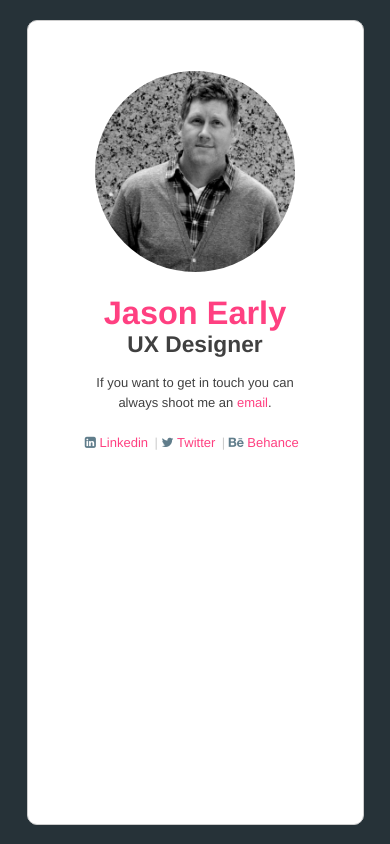
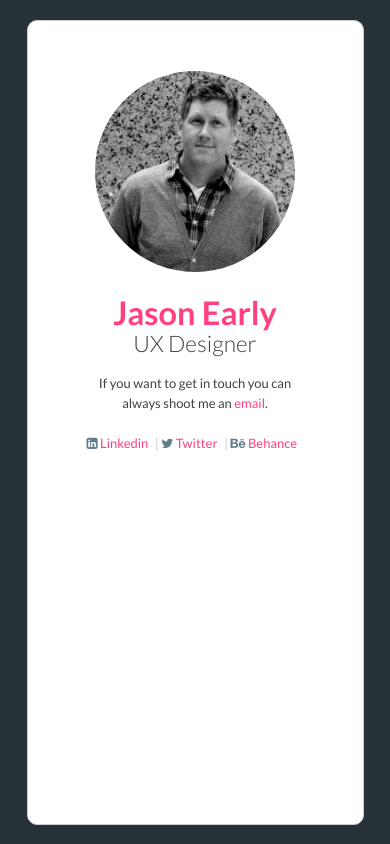
Before and after one commit to code-for-coffee/UXDI_home-card, a plain HTML site: page index.html in a window 390 px wide. Drawn offline with Linux system fonts and the light colour scheme.

Commit message:
code cleanup / refactor

```diff
--- a/css/master.css
+++ b/css/master.css
@@ -15,7 +15,8 @@ html {
 body {
 	color: #424242;
 	color: rgba(0, 0, 0, .75);
-	font: 13px/20px "Helvetica Neue", Arial, sans-serif;
+	font: 13px/20px "Lato","Helvetica Neue", Arial, sans-serif;
+	font-weight: 400;
 	text-shadow: #fff 0 1px 0;
 	position: absolute;
 	top: 50%;
@@ -35,7 +36,7 @@ body {
 	-webkit-animation-timing-function: ease-in;
 }
 
-h1 {
+.profile {
 	position: absolute;
 	top: 49px;
 	left: 49px;
@@ -43,28 +44,24 @@ h1 {
 	height: 201px;
 	background: url(../img/profile.jpg) no-repeat 0 0;
 	background-size: contain;
-	text-indent: 250px;
-	overflow: hidden;
-	white-space: nowrap;
 	border-radius: 100px;
 	-webkit-border-radius: 100px;
 	-moz-border-radius: 100px;
 }
 
+h1 {
+	font-size: 2.5em;
+	line-height: 1em;
+	font-weight: 700;
+	color: #FF4081;
+}
+
 h2{
 	font-size: 1.75em;
 	line-height: 1.35em;
+	font-weight: 300;
 }
 
-strong {
-	color: #FF4081;;
-}
-
-.intro {
-	font-size: 2.5em;
-	line-height: 1em;
-	font-weight: bold;
-}
 .fa {
 	color: #607D8B;
 }
@@ -91,6 +88,7 @@ display: inline-block;
 	font-size: 100%;
 	margin: 0 0 0 .5em;
 }
+
 li:last-child:after { content: " "; }  /* remove the pipe from the last list item */
 
 @-webkit-keyframes pop {
@@ -116,19 +114,18 @@ body{
 		top: 0px;
 		left: 0px;
 		margin: 5% auto;
-   /*max-width: 235px;*/
 		width: 75%;
 		height: auto;
 		padding: 50px ;
 	}
-h1 {
+	.profile {
 		position: relative;
 		top: 0px;
 		left: 0px;
 		float: left;
 		background-size: cover;
 	}
-.intro, h2, p, .text-center {
+	.intro, h1, h2, p, .text-center {
 		position: relative;
 		top: 0px;
 		left: 10%;
@@ -141,7 +138,7 @@ body{
 			width: auto;
 			margin: 5% auto;
 		}
-h1 {
+		.profile {
 			position: relative;
 			top: 0px;
 			left: 0px;
@@ -159,7 +156,7 @@ h1 {
 			float: none;
 		}
 
-.intro, h2, p, .text-center{
+		.intro, h1, h2, p, .text-center{
 			text-align: center;
 			left: 0px;
 		}
--- a/index.html
+++ b/index.html
@@ -4,11 +4,13 @@
   <title>UX Designer | Jason Early | Chicago IL</title>
   <link rel="stylesheet" href="css/master.css" type="text/css">
   <link rel="stylesheet" href="https://maxcdn.bootstrapcdn.com/font-awesome/4.4.0/css/font-awesome.min.css">
+  <link href='https://fonts.googleapis.com/css?family=Lato:400,700,300' rel='stylesheet' type='text/css'>
 </head>
+
 <body>
+  <div class="profile"></div>
   <h1>Jason Early</h1>
-  <div class="intro"><strong>Jason Early</strong>
-  </div>
+
   <h2>UX Designer</h2>
 
   <p>If you want to get in touch you can<br> always shoot me an <a
```
Lines whose indentation alone changed are shown as unchanged.
